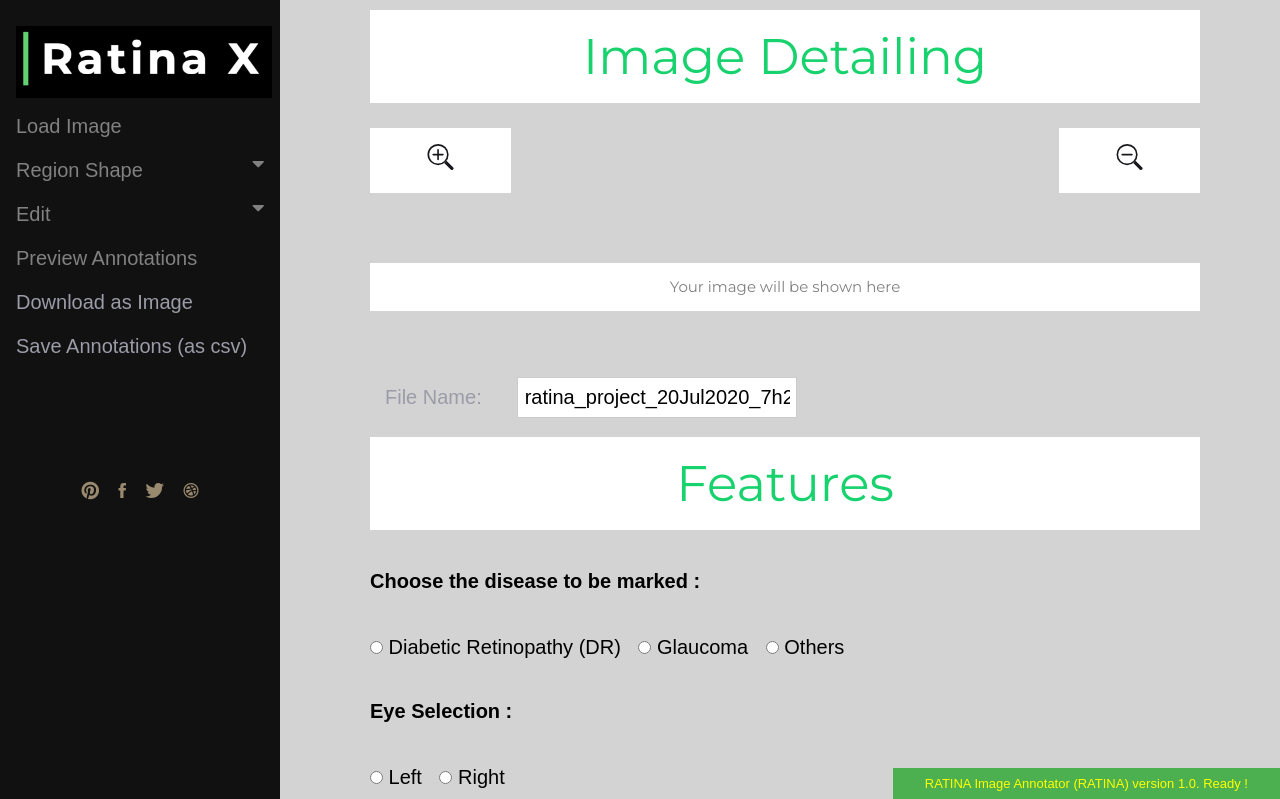
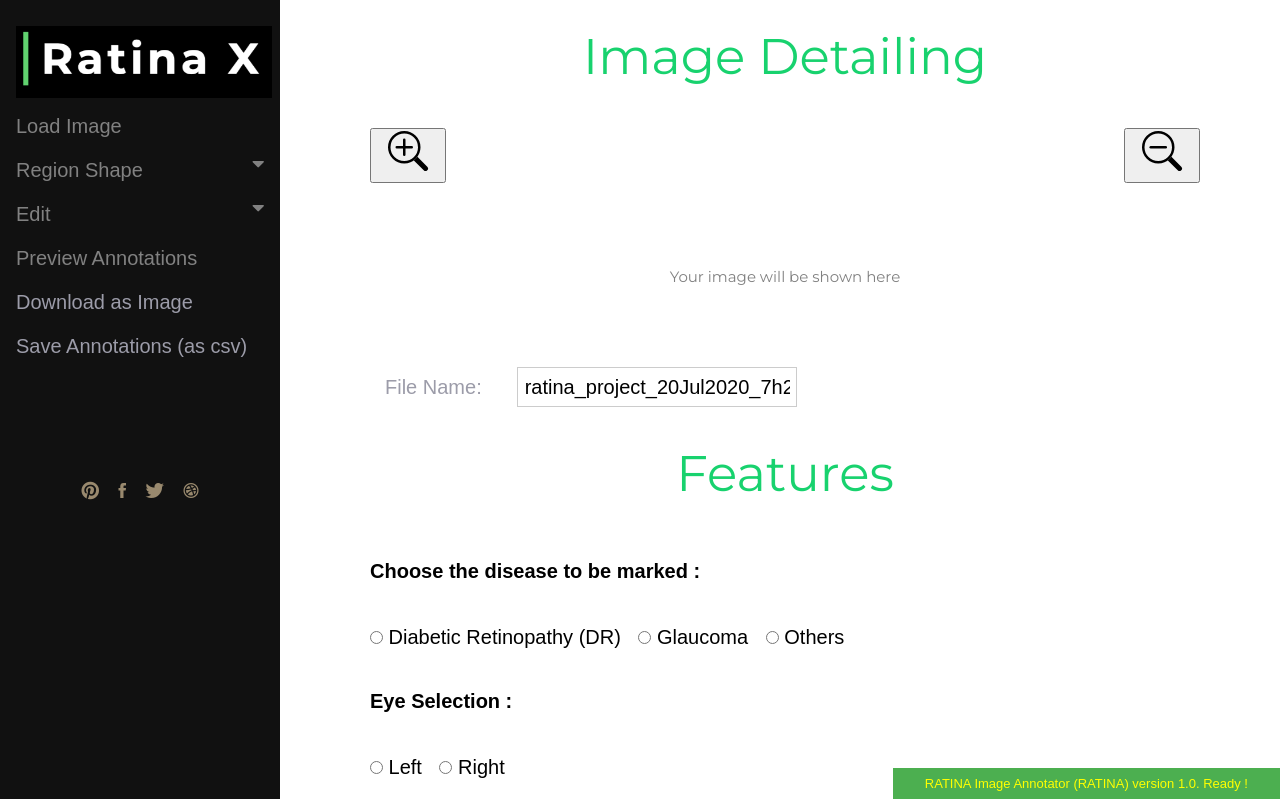
Before and after one commit to RAHUL4560/first_django, a Django app: page /test7 in a window 1280 px wide. Shown: the top 799 px of the page. Run offline with Django 3.2, Linux system fonts and the light colour scheme; some libraries are stand-ins or nearby versions; some web fonts are replaced.

Commit message:
My first commit

```diff
--- a/static/assets/css/annotation.css
+++ b/static/assets/css/annotation.css
@@ -1,4 +1,4 @@
-body { min-width:200px; padding:0; margin:0; font-family:sans-serif;  background-color: #d3d3d3;}
+body { min-width:200px; padding:0; margin:0; font-family:sans-serif; }
 * { box-sizing: border-box; }
 input[type=text] { border:1px solid #cccccc; margin:0.6rem 0; padding:0.2rem 0.4rem; }
 a { text-decoration:none; }
--- a/static/assets/css/login.css
+++ b/static/assets/css/login.css
@@ -81,8 +81,3 @@ body{
   text-align: center;
 
 }
-
-.fa-twitter {
-  background: #55ACEE;
-  color: white;
-}
--- a/templates/home/annotation_tool.html
+++ b/templates/home/annotation_tool.html
@@ -65,7 +65,6 @@ strong {
   font-size: 20px; /* Increased text to enable scrolling */
   padding: 0px 80px;
   padding-top: 10px;
-  background-color:
 
 }
 .display_area2{
@@ -104,7 +103,6 @@ strong {
   color: black;
 }
 .block{
-  background-color: white;
   color: #818181;
   padding: 14px 28px;
   font-size: 15px;
@@ -112,7 +110,6 @@ strong {
   text-align: center;
 }
 .block1{
-  background-color: white;
   color:#18d26e;
   padding: 14px 28px;
   font-size: 50px;
@@ -120,7 +117,6 @@ strong {
   text-align: center;
 }
 .block2{
-  background-color: white;
   color:#18d26e;
   padding: 14px 28px;
   font-size: 50px;
@@ -224,12 +220,12 @@ strong {
 
 <div class = "display_area float-centre">
   <h2 class="block1"> Image Detailing </h2>
-  <button class="btn btn-light float-right " onclick="zoom_out()" href="#Zoom2"><svg width="3em" height="2em" viewBox="0 0 16 16" class="bi bi-zoom-out" fill="currentColor" xmlns="http://www.w3.org/2000/svg">
+  <button class=" float-right " onclick="zoom_out()" href="#Zoom2"><svg width="3em" height="2em" viewBox="0 0 16 16" class="bi bi-zoom-out" fill="currentColor" xmlns="http://www.w3.org/2000/svg">
   <path fill-rule="evenodd" d="M6.5 12a5.5 5.5 0 1 0 0-11 5.5 5.5 0 0 0 0 11zM13 6.5a6.5 6.5 0 1 1-13 0 6.5 6.5 0 0 1 13 0z"/>
   <path d="M10.344 11.742c.03.04.062.078.098.115l3.85 3.85a1 1 0 0 0 1.415-1.414l-3.85-3.85a1.007 1.007 0 0 0-.115-.1 6.538 6.538 0 0 1-1.398 1.4z"/>
   <path fill-rule="evenodd" d="M3 6.5a.5.5 0 0 1 .5-.5h6a.5.5 0 0 1 0 1h-6a.5.5 0 0 1-.5-.5z"/>
 </svg></button>
-  <button class="btn btn-light " onclick="zoom_in()" href="#Zoom1" ><svg width="3em" height="2em" viewBox="0 0 16 16" class="bi bi-zoom-in" fill="currentColor" xmlns="http://www.w3.org/2000/svg">
+  <button  onclick="zoom_in()" href="#Zoom1" ><svg width="3em" height="2em" viewBox="0 0 16 16" class="bi bi-zoom-in" fill="currentColor" xmlns="http://www.w3.org/2000/svg">
   <path fill-rule="evenodd" d="M6.5 12a5.5 5.5 0 1 0 0-11 5.5 5.5 0 0 0 0 11zM13 6.5a6.5 6.5 0 1 1-13 0 6.5 6.5 0 0 1 13 0z"/>
   <path d="M10.344 11.742c.03.04.062.078.098.115l3.85 3.85a1 1 0 0 0 1.415-1.414l-3.85-3.85a1.007 1.007 0 0 0-.115-.1 6.538 6.538 0 0 1-1.398 1.4z"/>
   <path fill-rule="evenodd" d="M6.5 3a.5.5 0 0 1 .5.5V6h2.5a.5.5 0 0 1 0 1H7v2.5a.5.5 0 0 1-1 0V7H3.5a.5.5 0 0 1 0-1H6V3.5a.5.5 0 0 1 .5-.5z"/>
```
